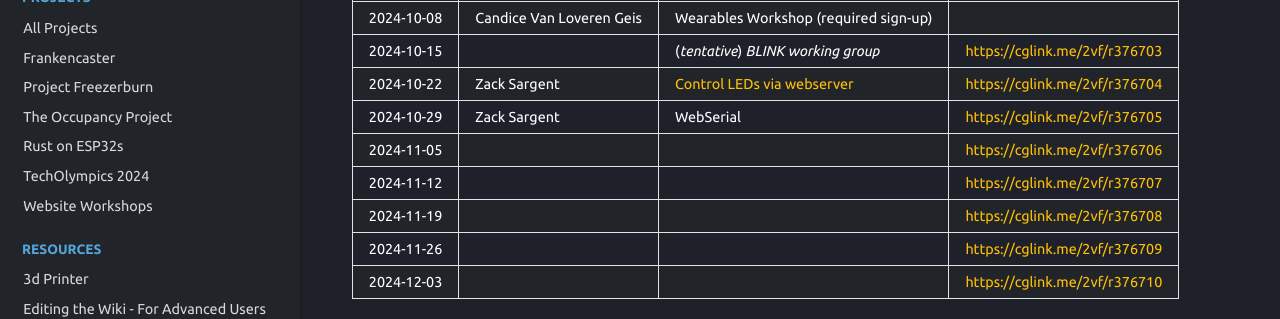
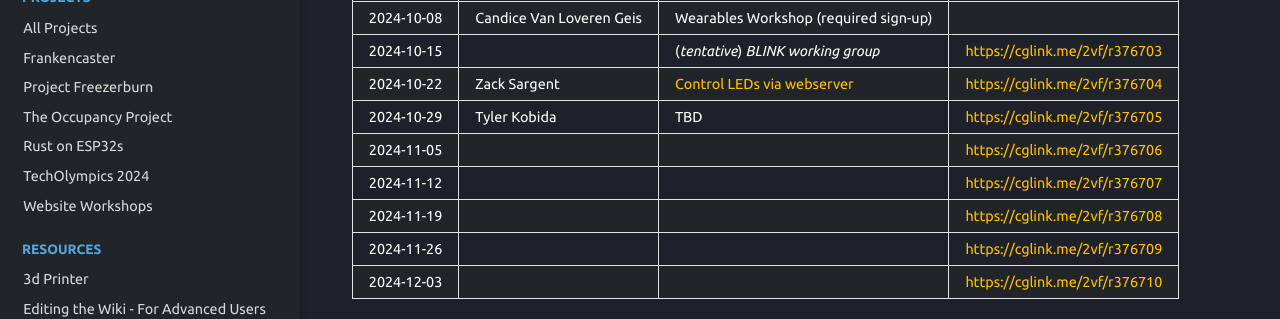
Before and after one commit to Norse-IoT/Wiki, an MkDocs documentation site: the page built from docs/calendar.md, in a window 1280 px wide. Shown: the part 395-714 px from the top of the page. Built offline with MkDocs 1.6.1, drawn with Linux system fonts in a browser that asks for light colours; nearby versions of some CDN libraries.

Commit message:
Update calendar.md

```diff
--- a/docs/calendar.md
+++ b/docs/calendar.md
@@ -11,7 +11,7 @@ Here is our current plan for the year. If there's a topic you want us to cover,
 | 2024-10-08 | Candice Van Loveren Geis | Wearables Workshop (required sign-up) |  |
 | 2024-10-15 |               | (_tentative_) *BLINK working group*    | <https://cglink.me/2vf/r376703> |
 | 2024-10-22 | Zack Sargent  | [Control LEDs via webserver](https://github.com/Norse-IoT/lesson-web) | <https://cglink.me/2vf/r376704> |
-| 2024-10-29 | Zack Sargent  | WebSerial                              | <https://cglink.me/2vf/r376705> |
+| 2024-10-29 | Tyler Kobida  | TBD                                    | <https://cglink.me/2vf/r376705> |
 | 2024-11-05 |               |                                        | <https://cglink.me/2vf/r376706> |
 | 2024-11-12 |               |                                        | <https://cglink.me/2vf/r376707> |
 | 2024-11-19 |               |                                        | <https://cglink.me/2vf/r376708> |
```
